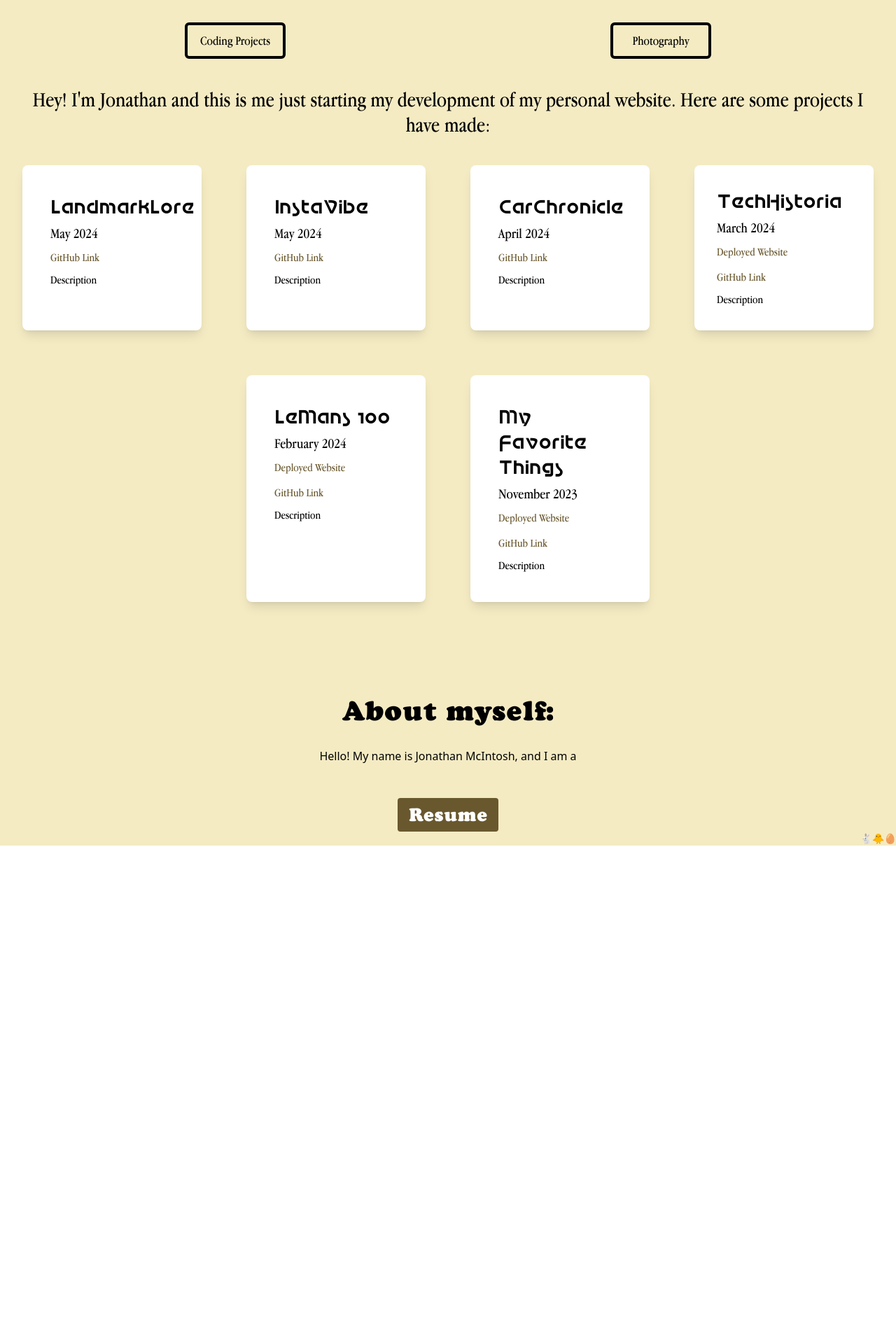
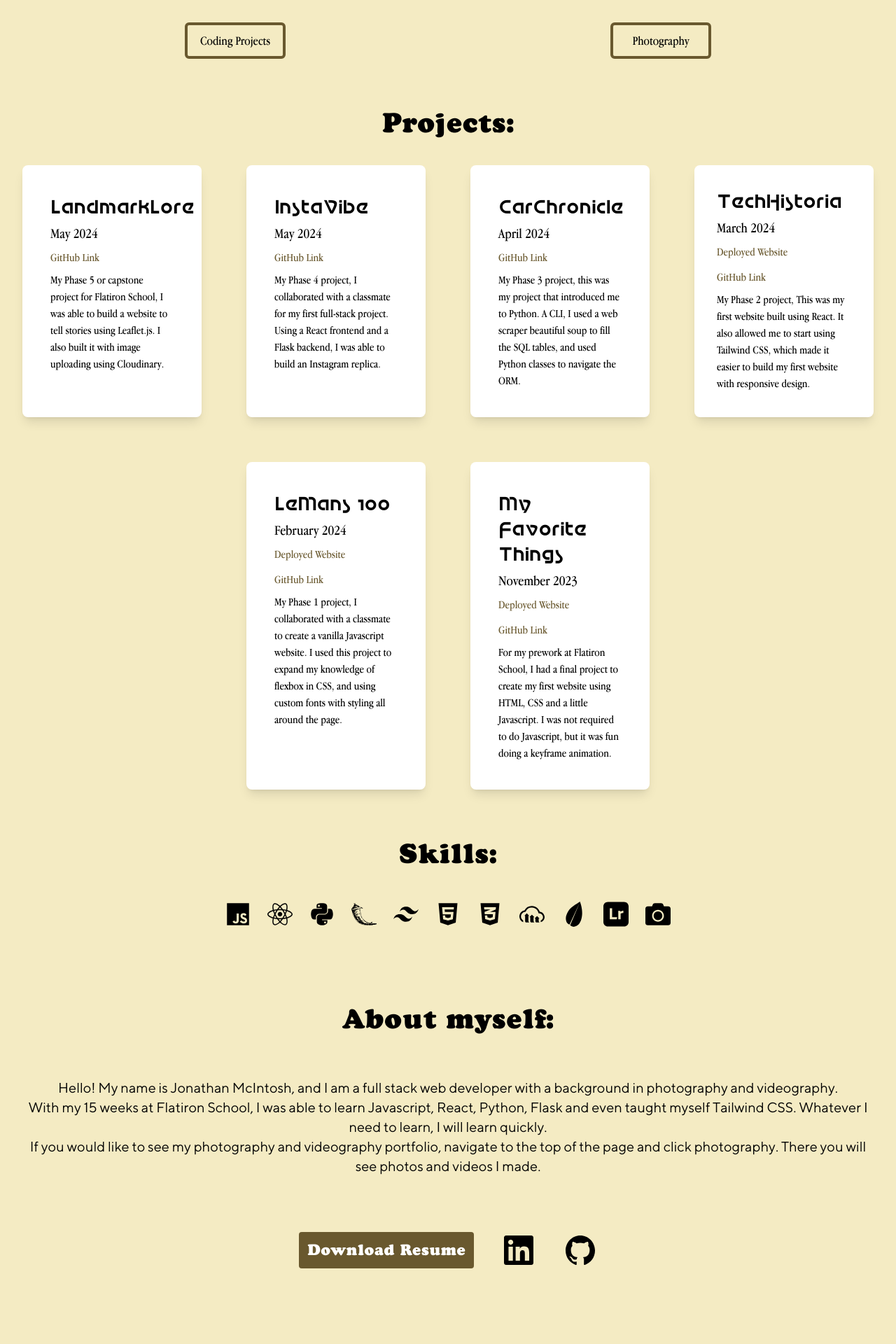
Before and after one commit to Whoami-Voyager/Personal_Website, a React (Vite) app: page / in a window 1280 px wide. Shown: the part 200-2120 px from the top of the page at 70% size. Before the commit the page ends 1408 px from the top, so only its background shows below. Built offline with nearby package versions, Linux system fonts and the light colour scheme.

Commit message:
let's get this thing deployed

```diff
--- a/package.json
+++ b/package.json
@@ -12,6 +12,7 @@
   "dependencies": {
     "react": "^18.3.1",
     "react-dom": "^18.3.1",
+    "react-icons": "^5.2.1",
     "react-router-dom": "^6.24.0"
   },
   "devDependencies": {
--- a/src/App.jsx
+++ b/src/App.jsx
@@ -1,5 +1,4 @@
 import { BrowserRouter, Routes, Route } from 'react-router-dom'
-import State from './Components/State'
 import Photos from './Components/Photos'
 import About from './Components/About'
 import Coding from './Components/Coding'
@@ -14,7 +13,6 @@ function App() {
         <Route path='/' element={<About />} />
         <Route path='/photography' element={<Photos />} />
         <Route path='/coding' element={<Coding />} />
-        <Route path='/easter-egg' element={<State />} />
         <Route path='*' element={<ErrorPage />} />
       </Routes>
     </BrowserRouter>
--- a/src/Components/About.jsx
+++ b/src/Components/About.jsx
@@ -1,12 +1,16 @@
 import { Link } from "react-router-dom"
 import ProjectCard from "./ProjectCard"
+import { SiAdobelightroom, SiFlask, SiCloudinary, SiLeaflet } from "react-icons/si";
+import { IoLogoJavascript, IoLogoGithub } from "react-icons/io5";
+import { FaReact, FaPython, FaHtml5, FaCss3Alt, FaCamera, FaLinkedin } from "react-icons/fa";
+import { RiTailwindCssFill } from "react-icons/ri";
 
 function About() {
     return (
         <div className="bg-appleBeige h-full">
             <div className="flex flex-row font-ThinkDifferent">
                 <h1 className="m-12 select-none text-center text-4xl lg:text-5xl w-1/5">Jonathan McIntosh</h1>
-                <div className="flex flex-col -skew-x-12 w-full m-6">
+                <div className="flex flex-col -skew-x-12 w-full m-6 lg:mr-12">
                     <div className="block m-0.5 bg-apple h-5 w-full"></div>
                     <div className="block m-0.5 bg-ripeMango h-5 w-full"></div>
                     <div className="block m-0.5 bg-princetonOrange h-5 w-full"></div>
@@ -16,22 +20,50 @@ function About() {
                 </div>
             </div>
             <nav className="font-ThinkDifferent m-4 flex flex-col items-center sm:flex-row sm:justify-center lg:justify-around lg:m-8">
-                <Link className="text-lg p-2 w-36 hover:text-terminalGreen hover:bg-black hover:scale-105 transition transform duration-100 border-4 border-black rounded-md text-center m-2" to="/coding">Coding Projects</Link>
-                <Link className="text-lg p-2 w-36 hover:text-terminalGreen hover:bg-black hover:scale-105 transition transform duration-100 border-4 border-black rounded-md text-center m-2" to="/photography">Photography</Link>
+                <Link className="text-lg p-2 w-36 hover:text-terminalGreen hover:border-black hover:bg-black hover:scale-105 transition transform duration-100 border-4 border-appleAccent rounded-md text-center m-2" to="/coding">Coding Projects</Link>
+                <Link className="text-lg p-2 w-36 hover:text-terminalGreen hover:border-black hover:bg-black hover:scale-105 transition transform duration-100 border-4 border-appleAccent rounded-md text-center m-2" to="/photography">Photography</Link>
             </nav>
             <div className="font-ThinkDifferent bg-appleBeige">
-                <p className="m-8 text-xl lg:text-center lg:text-3xl">Hey! I'm Jonathan and this is me just starting my development of my personal website. Here are some projects I have made:</p>
+                <h2 className="font-Cooper text-center p-8 text-xl lg:text-4xl bg-appleBeige">Projects:</h2>
                 <ProjectCard />
             </div>
-            <h1 className="font-Cooper text-center p-8 text-xl md:pt-32 lg:text-4xl bg-appleBeige">About myself:</h1>
-            <div className="flex flex-col items-center gap-4 lg:gap-12 bg-appleBeige">
-                <p>Hello! My name is Jonathan McIntosh, and I am a </p>
-                <a href="/Resume.pdf" download="Resume.pdf">
-                    <button className="bg-appleAccent hover:scale-105 hover:-translate-y-1 text-white font-Cooper text-2xl py-2 px-4 rounded transition transform duration-300">Resume</button>
-                </a>
+            <div className="font-ThinkDifferent bg-appleBeige p-8">
+                <h2 className="font-Cooper text-center p-8 text-xl lg:text-4xl bg-appleBeige">Skills:</h2>
+                <div className="flex flex-wrap justify-center gap-6 p-4 text-4xl">
+                    <IoLogoJavascript />
+                    <FaReact />
+                    <FaPython />
+                    <SiFlask />
+                    <RiTailwindCssFill />
+                    <FaHtml5 />
+                    <FaCss3Alt />
+                    <SiCloudinary />
+                    <SiLeaflet />
+                    <SiAdobelightroom />
+                    <FaCamera />
+                </div>
             </div>
-            <div className="flex justify-end text-sm bg-appleBeige">
-                <Link to="/easter-egg">🐇🐥🥚</Link>
+            <h1 className="font-Cooper text-center p-8 text-xl md:pt-16 lg:text-4xl bg-appleBeige">About myself:</h1>
+            <div className="flex flex-col text-center items-center gap-4 lg:gap-12 bg-appleBeige">
+                <p className="p-8 text-xl font-ttNorms">
+                    Hello! My name is Jonathan McIntosh, and I am a full stack web developer with a background in photography and videography.<br />
+                    With my 15 weeks at Flatiron School, I was able to learn Javascript, React, Python, Flask and even taught myself Tailwind CSS. Whatever I need to learn, I will learn quickly.<br />
+                    If you would like to see my photography and videography portfolio, navigate to the top of the page and click photography. There you will see photos and videos I made.<br />
+                </p>
+                <div className="flex flex-row gap-5 lg:gap-10 items-center px-4">
+                    <a href="/Resume.pdf" download="Resume.pdf">
+                        <button className="bg-appleAccent hover:scale-105 hover:-translate-y-1 text-white font-Cooper text-xl p-3 rounded transition transform duration-300">Download Resume</button>
+                    </a>
+                    <a href="https://www.linkedin.com/in/jonathan-thomas-mcintosh/" target="_blank" className="hover:scale-105 hover:-translate-y-1 transition transform duration-300 text-5xl">
+                        <FaLinkedin />
+                    </a>
+                    <a href="https://github.com/Whoami-Voyager" target="_blank" className="hover:scale-105 hover:-translate-y-1 transition transform duration-300 text-5xl">
+                        <IoLogoGithub />
+                    </a>
+                </div>
+            </div>
+            <div className="flex justify-end text-sm pt-32 bg-appleBeige">
+                <a href="https://www.youtube.com/watch?v=dQw4w9WgXcQ" target="_blank">🐇🐥🥚</a>
             </div>
         </div>
     )
--- a/src/Components/ErrorPage.jsx
+++ b/src/Components/ErrorPage.jsx
@@ -3,10 +3,10 @@ import { Link } from "react-router-dom"
 function ErrorPage() {
     return (
         <>
-            <div>
-                <Link to='/'>Home</Link>
+            <div className="p-4 font-ttNorms text-xl">
+                <Link to='/'>⬅ Home</Link>
             </div>
-            <h1>Oops, looks like you found the error page. Anyway, here's a cool video:</h1>
+            <h1 className="text-center text-xl m-8 font-ttNorms">Oops, looks like you found the error page. Anyway, here's a cool video:</h1>
             <iframe
                 width="966"
                 height="543"
--- a/src/Components/ProjectCard.jsx
+++ b/src/Components/ProjectCard.jsx
@@ -1,13 +1,12 @@
 function ProjectCard() {
     return (
-        <>
         <div className="flex flex-wrap justify-center gap-8 lg:gap-12">
             <div className="w-full sm:w-1/2 md:w-1/3 lg:w-1/4 xl:w-1/5 p-4 m-2 bg-white rounded-lg overflow-hidden shadow-lg transition duration-300 ease-in-out transform hover:shadow-xl hover:scale-105">
                 <div className="p-6">
                     <h1 className="text-3xl mb-2 font-Retro">LandmarkLore</h1>
                     <h2 className="text-xl mb-2">May 2024</h2>
                     <a href="https://github.com/Whoami-Voyager/LandmarkLore" target="_blank" className="text-appleAccent hover:underline">GitHub Link</a>
-                        <p className="text-base mt-2">Description</p>
+                    <p className="text-base mt-2">My Phase 5 or capstone project for Flatiron School, I was able to build a website to tell stories using Leaflet.js. I also built it with image uploading using Cloudinary.</p>
                 </div>
             </div>
             <div className="w-full sm:w-1/2 md:w-1/3 lg:w-1/4 xl:w-1/5 p-4 m-2 bg-white rounded-lg overflow-hidden shadow-lg transition duration-300 ease-in-out transform hover:shadow-xl hover:scale-105">
@@ -15,7 +14,7 @@ function ProjectCard() {
                     <h1 className="text-3xl mb-2 font-Retro">InstaVibe</h1>
                     <h2 className="text-xl mb-2">May 2024</h2>
                     <a href="https://github.com/Whoami-Voyager/InstaVibe" target="_blank" className="text-appleAccent hover:underline">GitHub Link</a>
-                        <p className="text-base mt-2">Description</p>
+                    <p className="text-base mt-2">My Phase 4 project, I collaborated with a classmate for my first full-stack project. Using a React frontend and a Flask backend, I was able to build an Instagram replica.</p>
                 </div>
             </div>
             <div className="w-full sm:w-1/2 md:w-1/3 lg:w-1/4 xl:w-1/5 p-4 m-2 bg-white rounded-lg overflow-hidden shadow-lg transition duration-300 ease-in-out transform hover:shadow-xl hover:scale-105">
@@ -23,7 +22,7 @@ function ProjectCard() {
                     <h1 className="text-3xl mb-2 font-Retro">CarChronicle</h1>
                     <h2 className="text-xl mb-2">April 2024</h2>
                     <a href="https://github.com/Whoami-Voyager/CarChronicle" target="_blank" className="text-appleAccent hover:underline">GitHub Link</a>
-                        <p className="text-base mt-2">Description</p>
+                    <p className="text-base mt-2">My Phase 3 project, this was my project that introduced me to Python. A CLI, I used a web scraper beautiful soup to fill the SQL tables, and used Python classes to navigate the ORM.</p>
                 </div>
             </div>
             <div className="w-full sm:w-1/2 md:w-1/3 lg:w-1/4 xl:w-1/5 p-4 m-2 bg-white rounded-lg overflow-hidden shadow-lg transition duration-300 ease-in-out transform hover:shadow-xl hover:scale-105">
@@ -34,7 +33,7 @@ function ProjectCard() {
                         <a href="https://whoami-voyager.github.io/TechHistoria/" target="_blank" className="text-appleAccent hover:underline">Deployed Website</a>
                         <a href="https://github.com/Whoami-Voyager/TechHistoria" target="_blank" className="text-appleAccent hover:underline">GitHub Link</a>
                     </div>
-                        <p className="text-base mt-2">Description</p>
+                    <p className="text-base mt-2">My Phase 2 project, This was my first website built using React. It also allowed me to start using Tailwind CSS, which made it easier to build my first website with responsive design.</p>
                 </div>
             </div>
             <div className="w-full sm:w-1/2 md:w-1/3 lg:w-1/4 xl:w-1/5 p-4 m-2 bg-white rounded-lg overflow-hidden shadow-lg transition duration-300 ease-in-out transform hover:shadow-xl hover:scale-105">
@@ -45,7 +44,7 @@ function ProjectCard() {
                         <a href="https://www.thelemans24.com/" target="_blank" className="text-appleAccent hover:underline">Deployed Website</a>
                         <a href="https://github.com/thekaleabsamuel/Le-mans-100-v1" target="_blank" className="text-appleAccent hover:underline">GitHub Link</a>
                     </div>
-                        <p className="text-base mt-2">Description</p>
+                    <p className="text-base mt-2">My Phase 1 project, I collaborated with a classmate to create a vanilla Javascript website. I used this project to expand my knowledge of flexbox in CSS, and using custom fonts with styling all around the page.</p>
                 </div>
             </div>
             <div className="w-full sm:w-1/2 md:w-1/3 lg:w-1/4 xl:w-1/5 p-4 m-2 bg-white rounded-lg overflow-hidden shadow-lg transition duration-300 ease-in-out transform hover:shadow-xl hover:scale-105">
@@ -56,11 +55,10 @@ function ProjectCard() {
                         <a href="https://whoami-voyager.github.io/My-Favorite-Things/" target="_blank" className="text-appleAccent hover:underline">Deployed Website</a>
                         <a href="https://github.com/Whoami-Voyager/My-Favorite-Things" target="_blank" className="text-appleAccent hover:underline">GitHub Link</a>
                     </div>
-                        <p className="text-base mt-2">Description</p>
+                    <p className="text-base mt-2">For my prework at Flatiron School, I had a final project to create my first website using HTML, CSS and a little Javascript. I was not required to do Javascript, but it was fun doing a keyframe animation.</p>
                 </div>
             </div>
         </div>
-        </>
     );
 }
 
--- a/src/Components/State.jsx
+++ /dev/null
@@ -1,5 +0,0 @@
-function State(){
-
-}
-
-export default State
--- a/src/index.css
+++ b/src/index.css
@@ -17,6 +17,11 @@
     src: url(/CooperFiveOpti-Black.otf);
 }
 
+@font-face {
+    font-family: 'TTnorms';
+    src: url(/TTNorms-Regular.otf);
+}
+
 @media (min-width: 748px) {
     html, body, #root {
         height: 100%
--- a/tailwind.config.js
+++ b/tailwind.config.js
@@ -21,6 +21,7 @@ export default {
         ThinkDifferent: ['AppleGaramond', 'sans-serif'],
         Retro: ['AppleMotter', 'sans-serif'],
         Cooper: ['CooperFive', 'sans-serif'],
+        ttNorms: ['TTnorms', 'sans-serif']
       },
     },
   },
```
Also changed, not shown: src/Components/Coding.jsx (+14 -4 lines), src/Components/Photos.jsx (+27 -14 lines), public/TTNorms-Regular.otf (added), 1 other file (tests, documents, lock files or other folders). Lines whose indentation alone changed are shown as unchanged.
